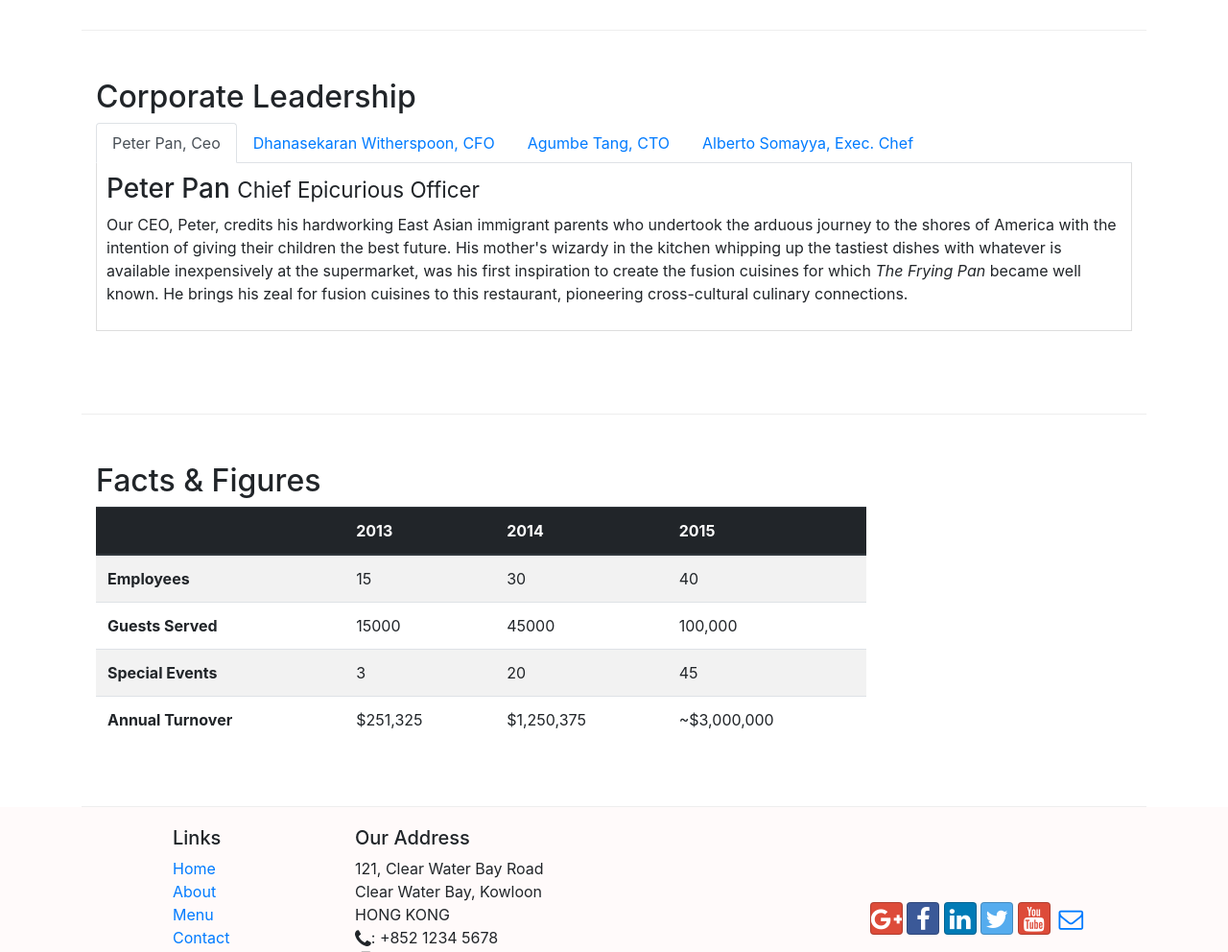
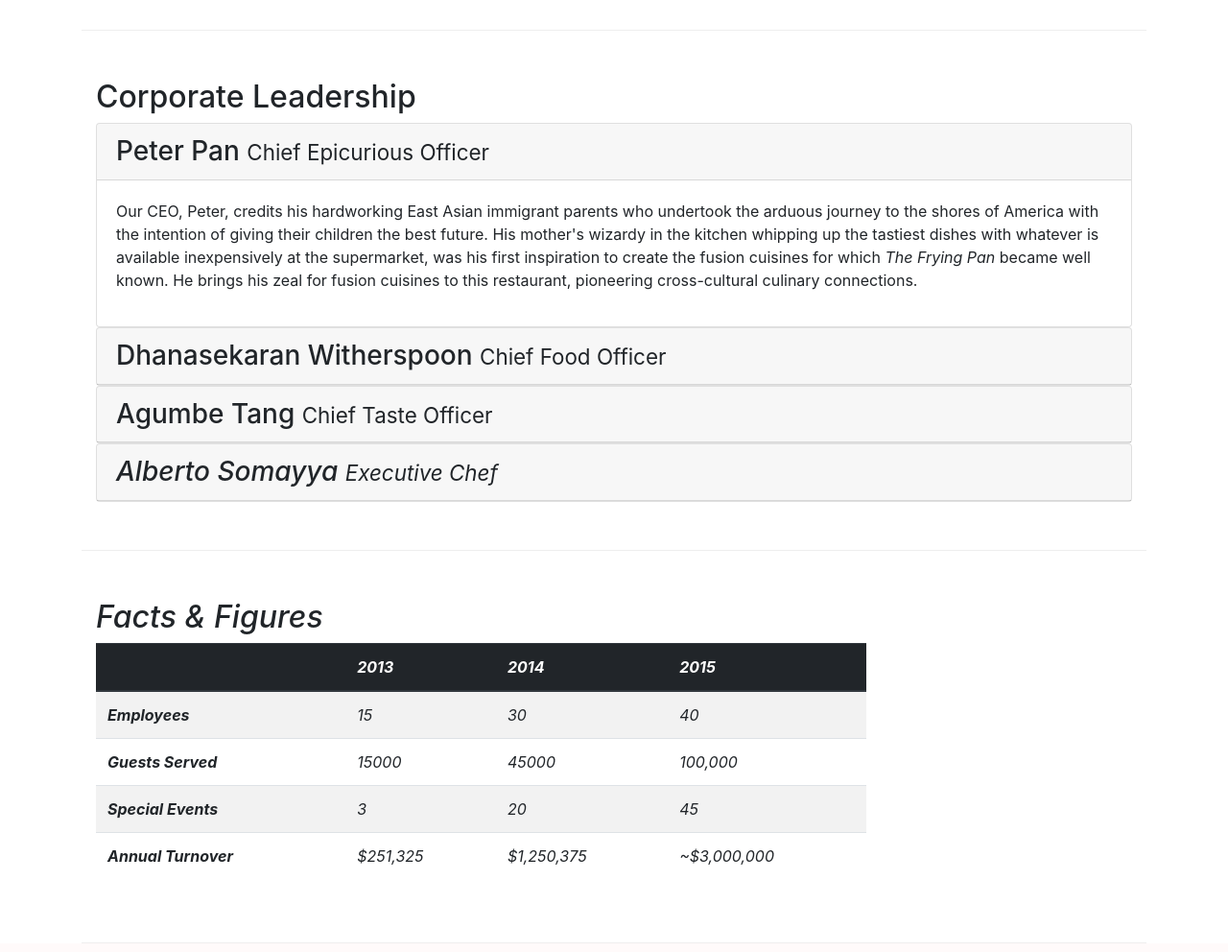
Before and after one commit to arch1baald/course-bootstrap, a website: page aboutus.html in a window 1280 px wide. Shown: the part 940-1932 px from the top of the page at 96% size. Drawn offline with nearby package versions, Linux system fonts and the light colour scheme.

Commit message:
Collapse: https://www.coursera.org/learn/bootstrap-4/supplement/WPs62/exercise-instructions-accordion

```diff
--- a/aboutus.html
+++ b/aboutus.html
@@ -111,45 +111,67 @@
             <div class="col">
                 <h2>Corporate Leadership</h2>
 
-                <ul class="nav nav-tabs">
-                    <li class="nav-item">
-                        <a class="nav-link active" href="#peter"
-                           role="tab" data-toggle="tab"> Peter Pan, Ceo</a>
-                    </li>
-                    <li class="nav-item">
-                        <a class="nav-link" href="#danny"
-                           role="tab" data-toggle="tab"> Dhanasekaran Witherspoon, CFO</a>
-                    </li>
-                    <li class="nav-item">
-                        <a class="nav-link" href="#agumbe"
-                           role="tab" data-toggle="tab"> Agumbe Tang, CTO</a>
-                    </li>
-                    <li class="nav-item">
-                        <a class="nav-link" href="#alberto"
-                           role="tab" data-toggle="tab"> Alberto Somayya, Exec. Chef</a>
-                    </li>
-                </ul>
-
-                <div class="tab-content">
-                    <div role="tabpanel" class="tab-pane fade show active" id="peter">
-                        <h3>Peter Pan <small>Chief Epicurious Officer</small></h3>
-                        <p class="d-none d-sm-block">Our CEO, Peter, credits his hardworking East Asian immigrant parents who undertook the arduous journey to the shores of America with the intention of giving their children the best future. His mother's wizardy in the kitchen whipping up the tastiest dishes with whatever is available inexpensively at the supermarket, was his first inspiration to create the fusion cuisines for which <em>The Frying Pan</em> became well known. He brings his zeal for fusion cuisines to this restaurant, pioneering cross-cultural culinary connections.</p>
+                <div id="accordion">
+                    <div class="card">
+                        <div class="card-header" role="tab" id="peterhead">
+                            <h3 class="mb-0">
+                                <a data-toggle="collapse" data-target="#peter">
+                                    Peter Pan <small>Chief Epicurious Officer</small>
+                                </a>
+                            </h3>
+                        </div>
+                        <div class="collapse show" id="peter" data-parent="#accordion">
+                            <div class="card-body">
+                                <p class="d-none d-sm-block">Our CEO, Peter, credits his hardworking East Asian immigrant parents who undertook the arduous journey to the shores of America with the intention of giving their children the best future. His mother's wizardy in the kitchen whipping up the tastiest dishes with whatever is available inexpensively at the supermarket, was his first inspiration to create the fusion cuisines for which <em>The Frying Pan</em> became well known. He brings his zeal for fusion cuisines to this restaurant, pioneering cross-cultural culinary connections.</p>
+                            </div>
+                        </div>
                     </div>
 
-                    <div role="tabpanel" class="tab-pane fade show" id="danny">
-                        <h3>Dhanasekaran Witherspoon <small>Chief Food Officer</small></h3>
-                        <p class="d-none d-sm-block">Our CFO, Danny, as he is affectionately referred to by his colleagues, comes from a long established family tradition in farming and produce. His experiences growing up on a farm in the Australian outback gave him great appreciation for varieties of food sources. As he puts it in his own words, <em>Everything that runs, wins, and everything that stays, pays!</em></p>
+                    <div class="card">
+                        <div class="card-header" role="tab" id="dannyhead">
+                            <h3 class="mb-0">
+                                <a class="collapsed" data-toggle="collapse" data-target="#danny">
+                                    Dhanasekaran Witherspoon <small>Chief Food Officer</small>
+                                </a>
+                            </h3>
+                        </div>
+                        <div class="collapse" id="danny" data-parent="#accordion">
+                            <div class="card-body">
+                                <p class="d-none d-sm-block">Our CFO, Danny, as he is affectionately referred to by his colleagues, comes from a long established family tradition in farming and produce. His experiences growing up on a farm in the Australian outback gave him great appreciation for varieties of food sources. As he puts it in his own words, <em>Everything that runs, wins, and everything that stays, pays!</em></p>
+                            </div>
+                        </div>
                     </div>
 
-                    <div role="tabpanel" class="tab-pane fade show" id="agumbe">
-                        <h3>Agumbe Tang <small>Chief Taste Officer</small></h3>
-                        <p class="d-none d-sm-block">Blessed with the most discerning gustatory sense, Agumbe, our CTO, personally ensures that every dish that we serve meets his exacting tastes. Our chefs dread the tongue lashing that ensues if their dish does not meet his exacting standards. He lives by his motto, <em>You click only if you survive my lick.</em></p>
+                    <div class="card">
+                        <div class="card-header" role="tab" id="agumbehead">
+                            <h3 class="mb-0">
+                                <a class="collapsed" data-toggle="collapse" data-target="#agumbe">
+                                    Agumbe Tang <small>Chief Taste Officer</small>
+                                </a>
+                            </h3>
+                        </div>
+                        <div class="collapse" id="agumbe" data-parent="#accordion">
+                            <div class="card-body">
+                                <p class="d-none d-sm-block">Blessed with the most discerning gustatory sense, Agumbe, our CTO, personally ensures that every dish that we serve meets his exacting tastes. Our chefs dread the tongue lashing that ensues if their dish does not meet his exacting standards. He lives by his motto, <em>You click only if you survive my lick..</p>
+                            </div>
+                        </div>
                     </div>
 
-                    <div role="tabpanel" class="tab-pane fade show" id="alberto">
-                        <h3>Alberto Somayya <small>Executive Chef</small></h3>
-                        <p class="d-none d-sm-block">Award winning three-star Michelin chef with wide International experience having worked closely with whos-who in the culinary world, he specializes in creating mouthwatering Indo-Italian fusion experiences. He says, <em>Put together the cuisines from the two craziest cultures, and you get a winning hit! Amma Mia!</em></p>
+                    <div class="card">
+                        <div class="card-header" role="tab" id="albertohead">
+                            <h3 class="mb-0">
+                                <a class="collapsed" data-toggle="collapse" data-target="#alberto">
+                                    Alberto Somayya <small>Executive Chef</small>
+                                </a>
+                            </h3>
+                        </div>
+                        <div class="collapse" id="alberto" data-parent="#accordion">
+                            <div class="card-body">
+                                <p class="d-none d-sm-block">Award winning three-star Michelin chef with wide International experience having worked closely with whos-who in the culinary world, he specializes in creating mouthwatering Indo-Italian fusion experiences. He says, <em>Put together the cuisines from the two craziest cultures, and you get a winning hit! Amma Mia!.</em></p>
+                            </div>
+                        </div>
                     </div>
+
                 </div>
             </div>
         </div>
```
